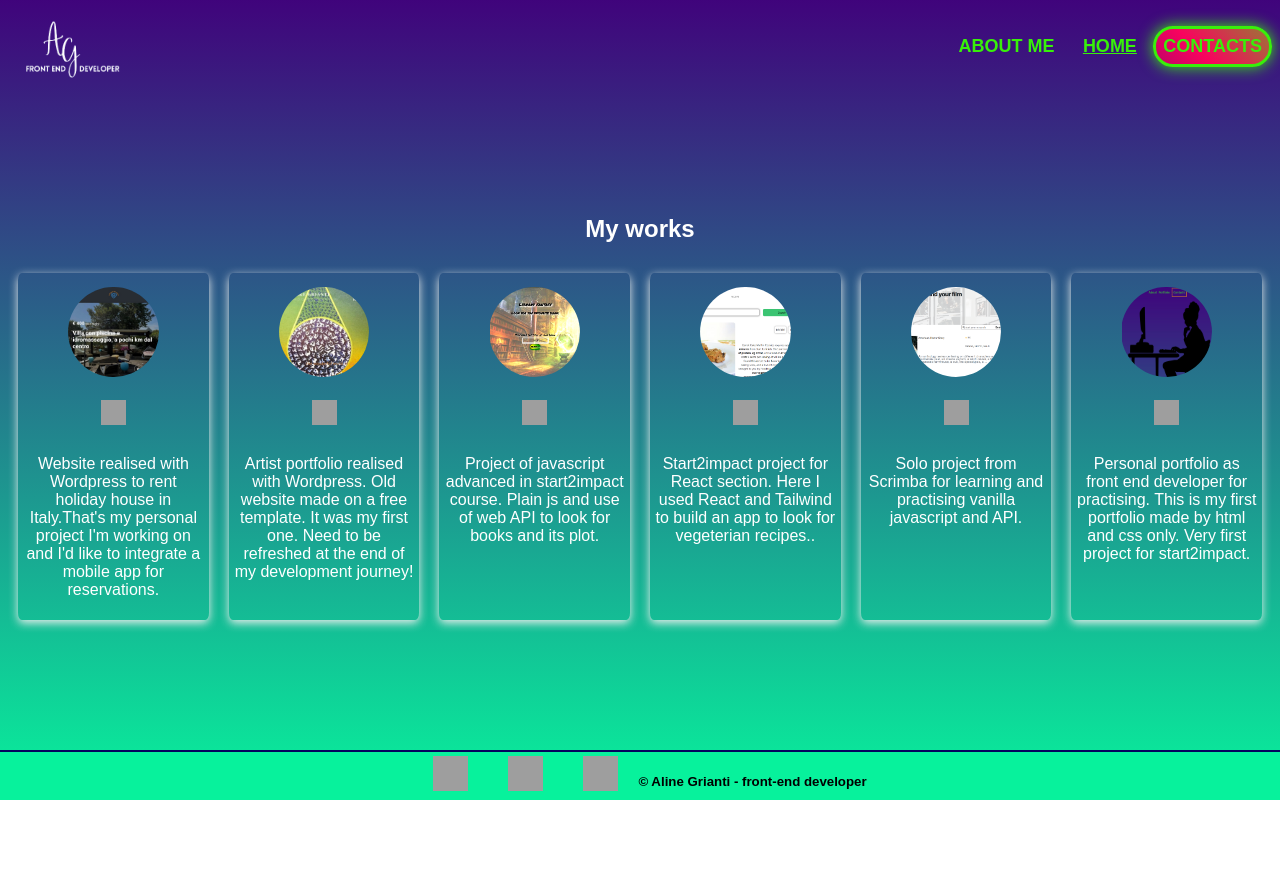
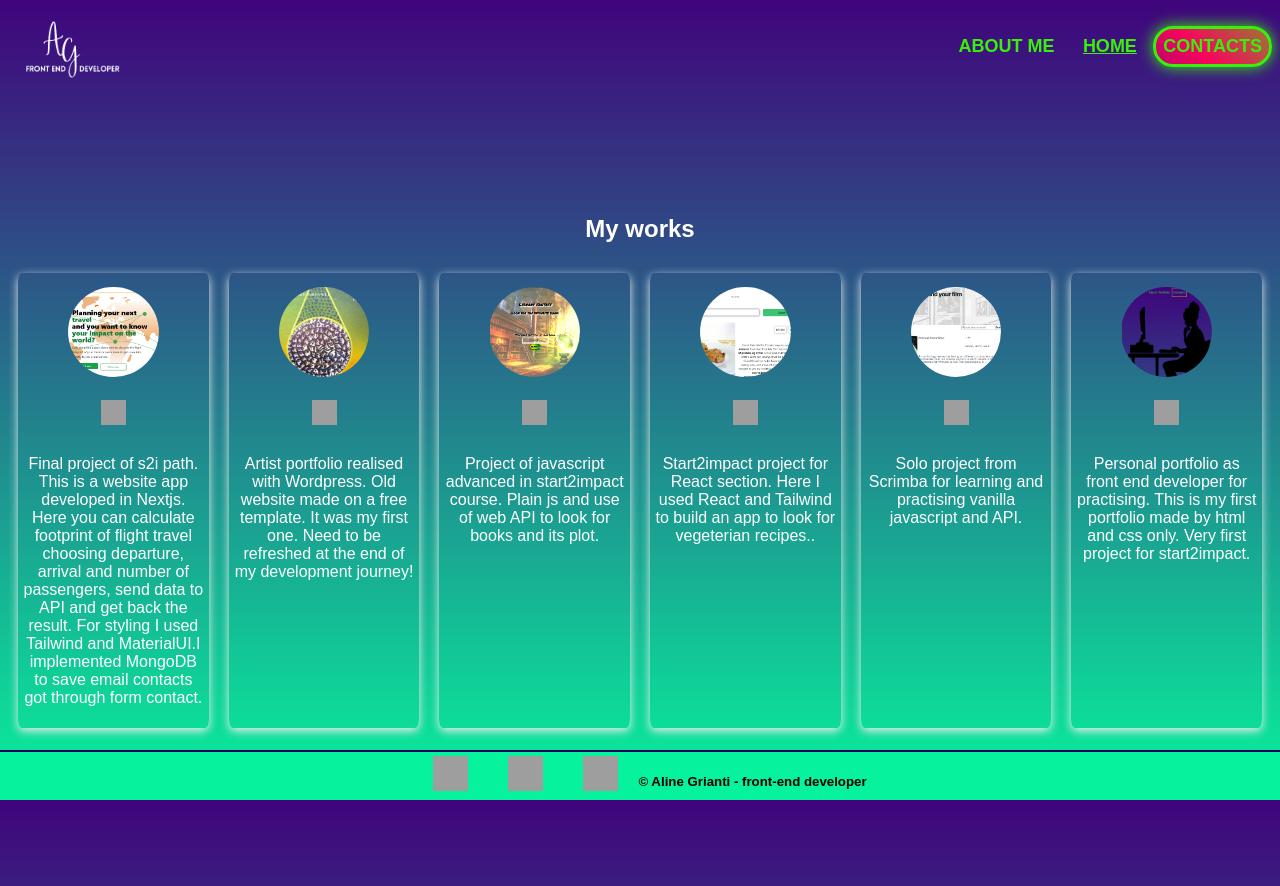
Before and after one commit to Aline89b/Aline89b.github.io, a plain HTML site: page portfolio-page.html in a window 1280 px wide. Before the commit the page ends 800 px from the top, so only its background shows below. Drawn offline with Linux system fonts and the light colour scheme; grey boxes are pictures that could not be loaded; a web font is replaced by a local one.

Commit message:
uploaded project portfolio

```diff
--- a/portfolio-page.html
+++ b/portfolio-page.html
@@ -28,9 +28,9 @@
            <h2>My works</h2>
            <div class="frames">
             <div class="frame">
-            <a href="https://www.summerholidayhouses.com/" target ="_blank"><img class="screenshot" src="assets/images/screenshotSHH.jpeg" alt="summer holiday houses"></a></>
-            <a href="https://www.summerholidayhouses.com/" target ="_blank"><img class="icon" src="https://img.icons8.com/external-wanicon-lineal-wanicon/64/000000/external-global-seo-and-web-wanicon-lineal-wanicon.png"></a></>
-            <p>Website realised with Wordpress to rent holiday house in Italy.That's my personal project I'm working on and I'd like to integrate a mobile app for reservations.</p>
+              <a href="https://footprint-project.vercel.app/" target ="_blank"><img class="screenshot" src="assets/images/screenFOOT.png" alt="summer holiday houses"></a></>
+              <a href="https://github.com/Aline89b/footprint-project" target ="_blank"><img class="icon" src="https://img.icons8.com/ios-filled/50/000000/github.png"></a></>
+              <p>Final project of s2i path. This is a website app developed in Nextjs. Here you can calculate footprint of flight travel choosing departure, arrival and number of passengers, send data to API and get back the result. For styling I used Tailwind and MaterialUI.I implemented MongoDB to save email contacts got through form contact. </p>
             </div>
 
             <div class="frame">
```
Also changed, not shown: assets/images/screenFOOT.png (added).
